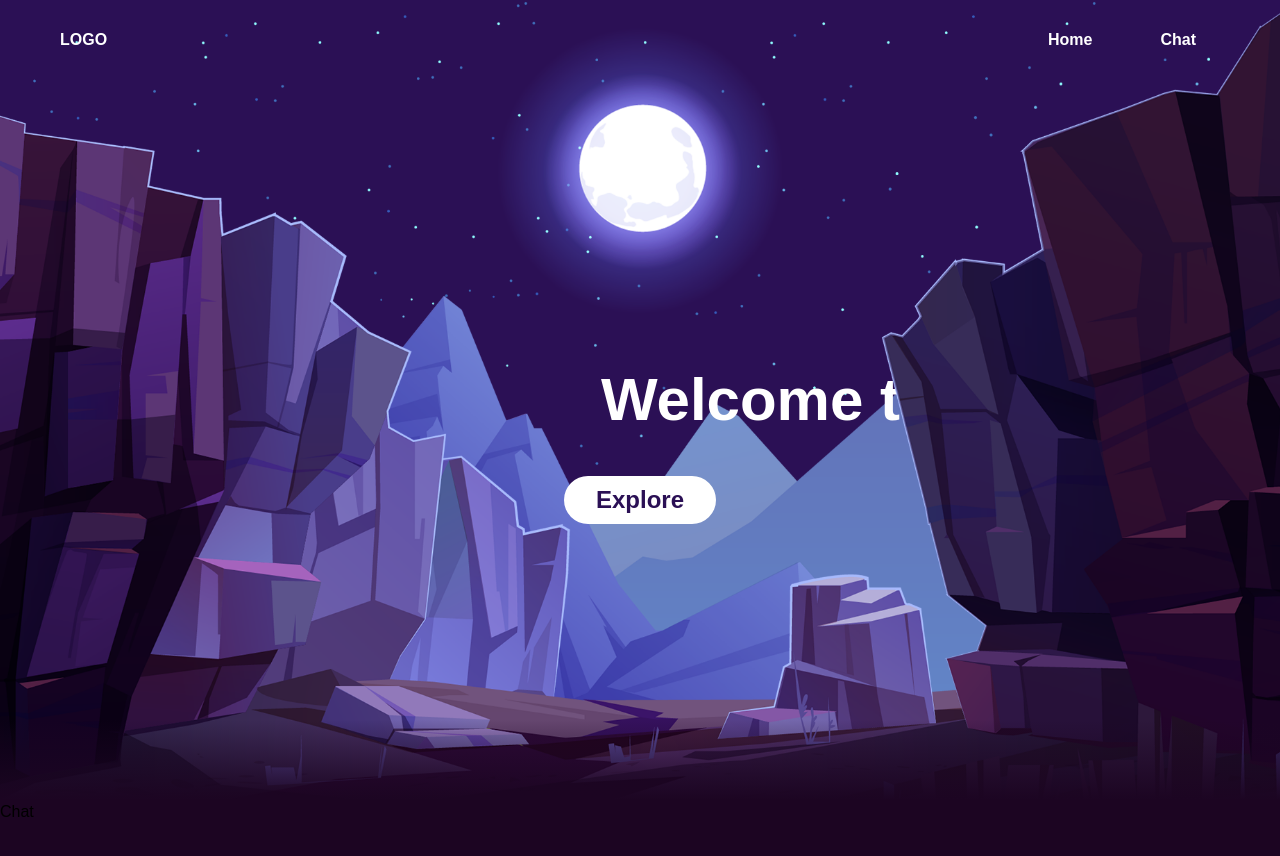
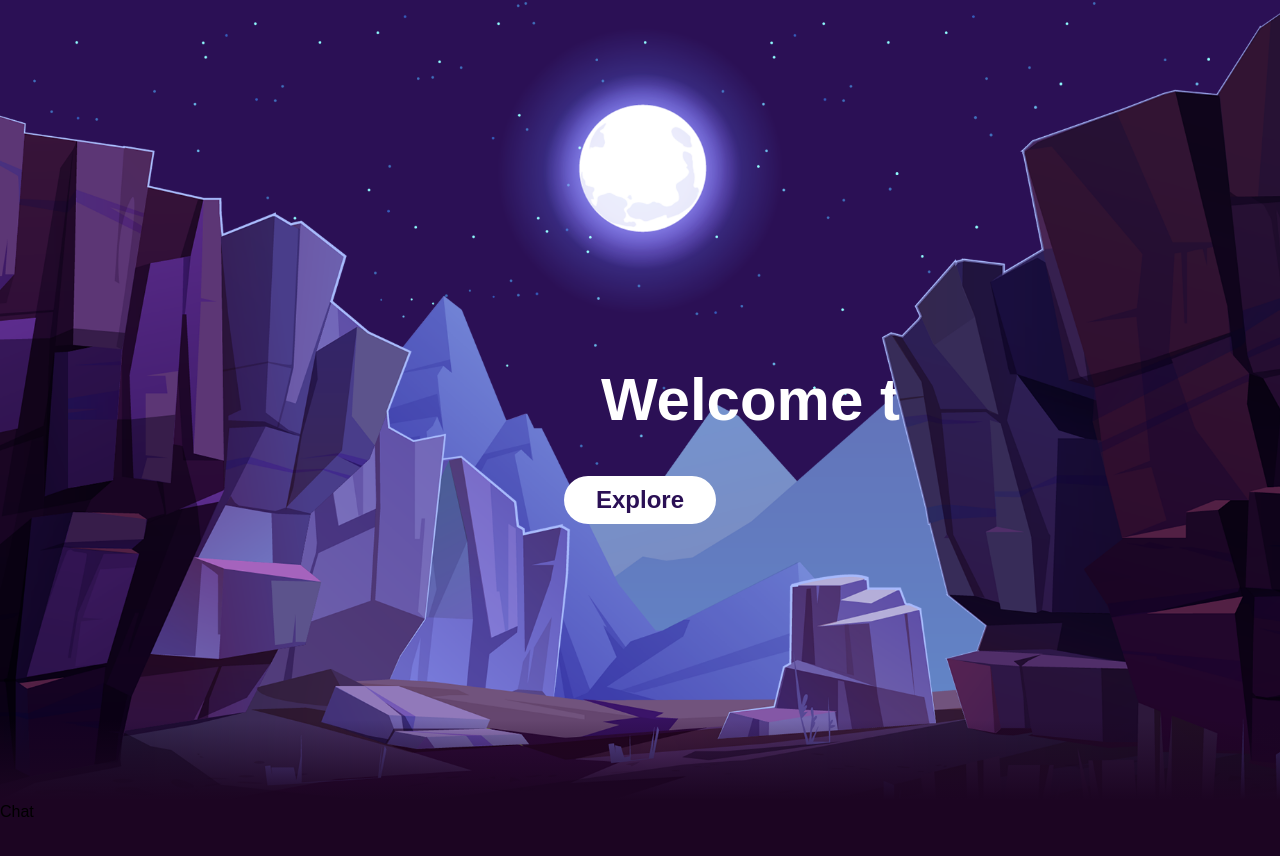
Before and after one commit to khsolah/workshop, a Vue app: page / in a window 1280 px wide. Shown: the top 856 px of the page. Built offline with nearby package versions, Linux system fonts and the light colour scheme; no server answers.

Commit message:
feat: remove header

```diff
--- a/src/App.vue
+++ b/src/App.vue
@@ -1,61 +1,5 @@
 <template>
-  <header
-    class="
-      bg-transparent
-      flex
-      bg-opacity-80
-      h-20
-      w-full
-      top-0
-      right-0
-      left-0
-      z-99
-      fixed
-      items-center
-      lg:px-10
-      xl:px-15
-    "
-  >
-    <router-link
-      :to="{ name: 'Index' }"
-      class="
-        font-bold
-        text-white text-base text-3xl
-        no-underline
-        uppercase
-        !bg-transparent
-      "
-      >logo</router-link
-    >
-    <nav class="flex h-full ml-auto mr-0 items-center">
-      <ul class="flex list-none h-10 pl-0 items-center">
-        <li
-          class="h-full text-white ml-5"
-          v-for="item in navData"
-          :key="item.name"
-        >
-          <router-link
-            :to="item.to"
-            class="
-              no-underline
-              rounded-full
-              flex
-              font-semibold
-              h-full
-              px-6
-              text-white
-              active:bg-white
-              items-center
-              justify-center
-            "
-            >{{ item.name }}</router-link
-          >
-        </li>
-      </ul>
-    </nav>
-  </header>
   <router-view />
-  <footer></footer>
 </template>
 
 <script lang="ts">
@@ -102,7 +46,7 @@ body {
   scroll-behavior: smooth;
 }
 
-nav .router-link-exact-active {
+nav .router-link-active {
   @apply !bg-white text-[#2b1055];
 }
 </style>
```
